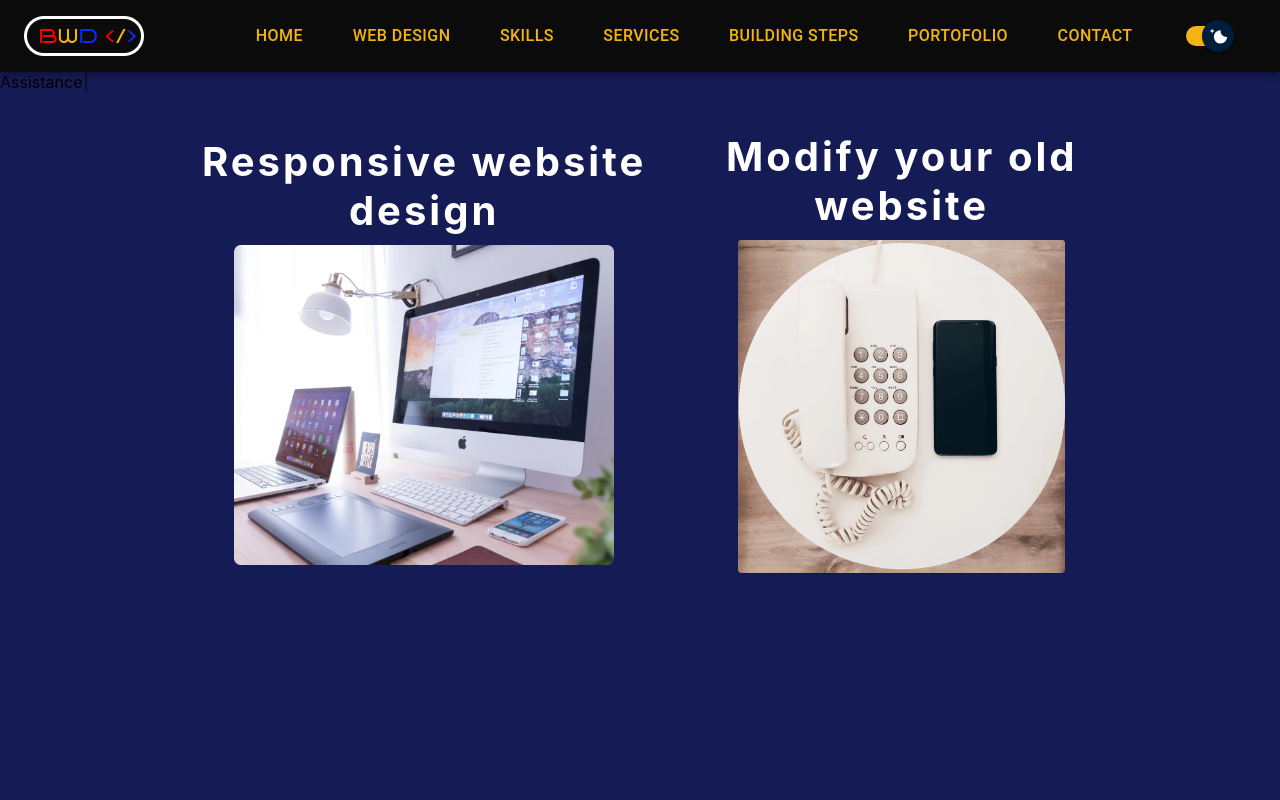
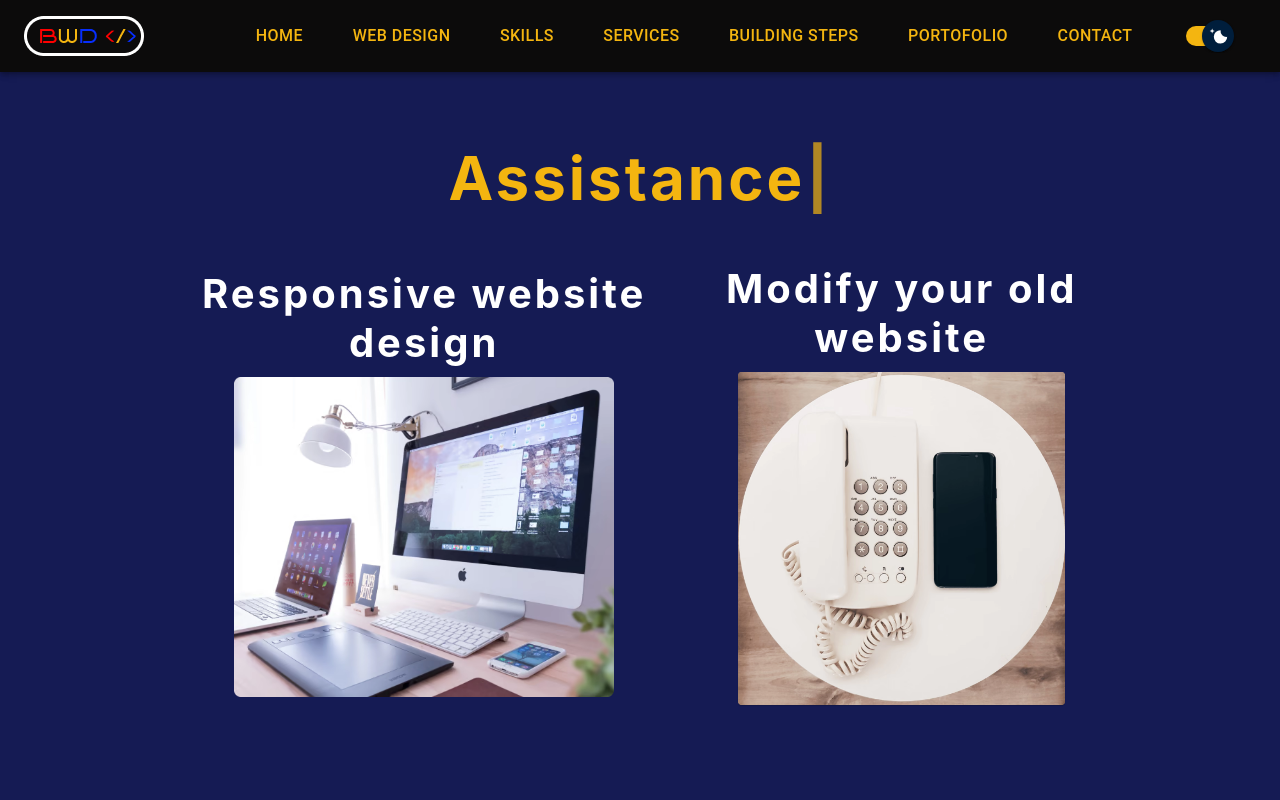
Before and after one commit to Adrian-Edu/best-web-design, a React (Create React App) app: page /services in a window 1280 px wide. Shown: the top 800 px of the page. Built offline with nearby package versions, Linux system fonts and the light colour scheme.

Commit message:
modificari h6

```diff
--- a/src/pages/services-page/Services.jsx
+++ b/src/pages/services-page/Services.jsx
@@ -13,14 +13,15 @@ function Services(props) {
       style={{ backgroundColor: `${props.background}` }}
     >
       <div>
+        <h6>
           <Typewriter
-          variant="h6"
             options={{
               strings: ["Services", "Assistance"],
               autoStart: true,
               loop: true,
             }}
           />
+        </h6>
       </div>
       <div className="fourt-container">
         <div className="first2-fourtpage  animate__animated animate__backInLeft">
```
Lines whose indentation alone changed are shown as unchanged.
